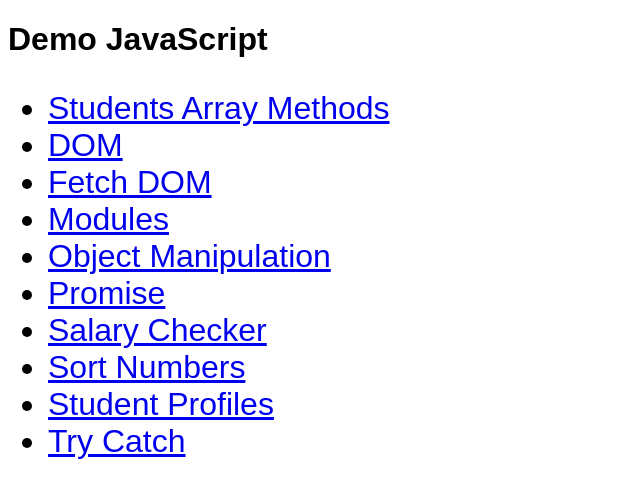
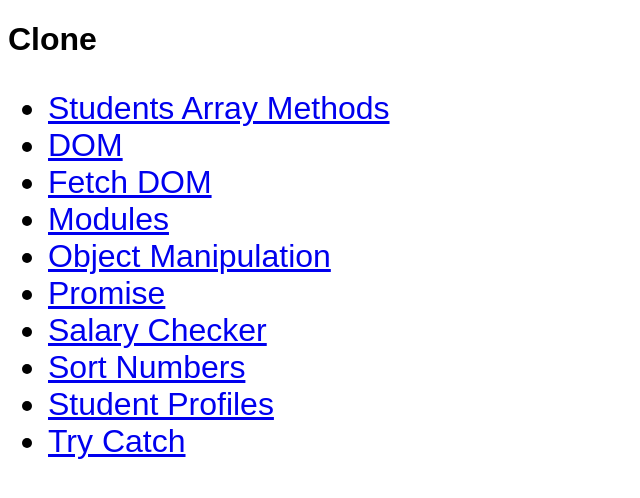
Before and after one commit to MatchaBear/demo-js, a plain HTML site: page mhaidar-clone/index.html in a window 1280 px wide. Shown: the whole page, without its empty margins (0-640 px from the left). Drawn offline with Linux system fonts and the light colour scheme.

Commit message:
change title and h1 for clone folder from boss

```diff
--- a/mhaidar-clone/index.html
+++ b/mhaidar-clone/index.html
@@ -4,11 +4,11 @@
     <meta charset="UTF-8" />
     <meta http-equiv="X-UA-Compatible" content="IE=edge" />
     <meta name="viewport" content="width=device-width, initial-scale=1.0" />
-    <title>Demo JavaScript</title>
+    <title>Clone from Boss</title>
     <link rel="stylesheet" href="/index.css" />
   </head>
   <body>
-    <h1>Demo JavaScript</h1>
+    <h1>Clone</h1>
 
     <ul>
       <li><a href="array-methods/">Students Array Methods</a></li>
```
